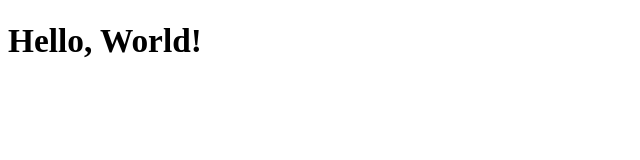
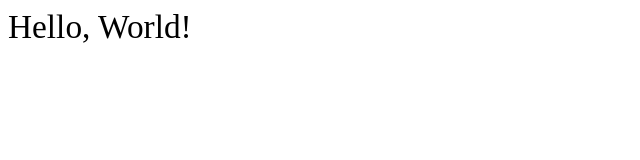
Before and after one commit to cocolo0503/portfolio-me, a plain HTML site: page HTML/index.html in a window 1280 px wide. Shown: the whole page, without its empty margins (0-640 px from the left). Drawn offline with Linux system fonts and the light colour scheme; files that its build step writes are made by us from their sources.

Commit message:
test commit

```diff
--- a/HTML/index.html
+++ b/HTML/index.html
@@ -9,8 +9,8 @@
         <link rel="stylesheet" href="font.css">
     </head>
     <body>
-        <h1 class="header">
+        <a class="header">
             Hello, World!
-        </h1>
+        </a>
     </body>
 </html>
```
